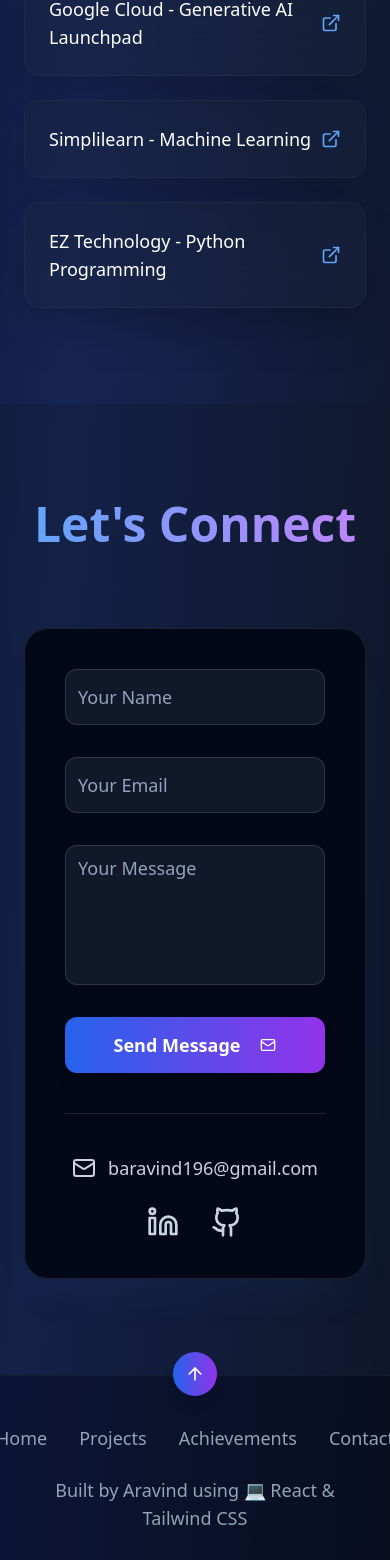
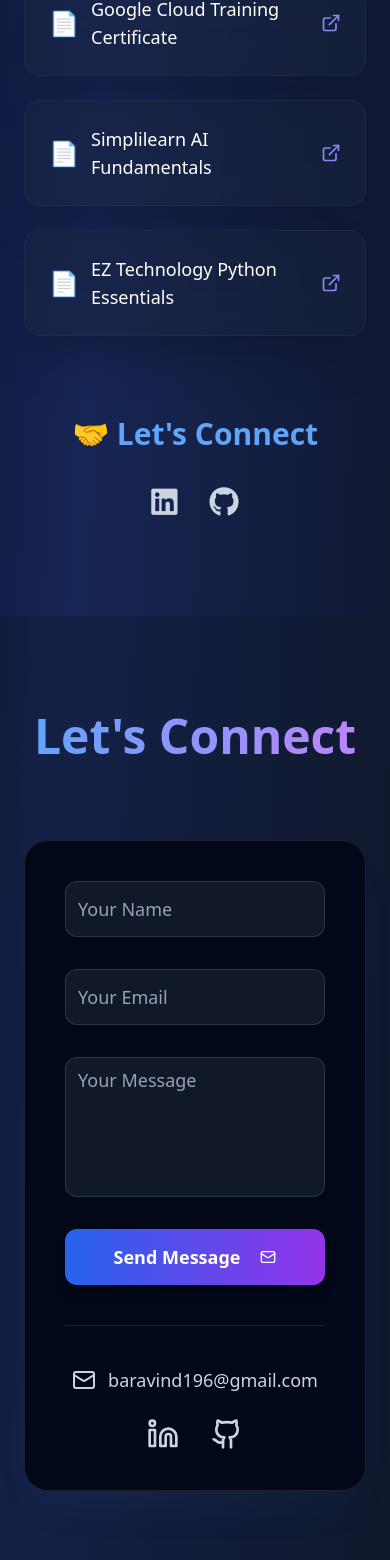
Before and after one commit to ARAVIND2017/aravind-portfolio-forge, a React (Vite) app: page / in a window 390 px wide. Shown: the part 5839-7399 px from the top of the page. Built offline with nearby package versions, Linux system fonts and the light colour scheme.

Commit message:
Add Certifications, Connect, and Footer sections
Implemented the Certifications, Let's Connect, and Footer sections, including styling, links, and Font Awesome integration.

```diff
--- a/index.html
+++ b/index.html
@@ -1,3 +1,4 @@
+
 <!DOCTYPE html>
 <html lang="en">
   <head>
@@ -15,6 +16,11 @@
     <meta name="twitter:card" content="summary_large_image" />
     <meta name="twitter:site" content="@lovable_dev" />
     <meta name="twitter:image" content="https://lovable.dev/opengraph-image-p98pqg.png" />
+
+    <link
+      rel="stylesheet"
+      href="https://cdnjs.cloudflare.com/ajax/libs/font-awesome/6.5.0/css/all.min.css"
+    />
   </head>
 
   <body>
--- a/src/components/sections/ExperienceSection.tsx
+++ b/src/components/sections/ExperienceSection.tsx
@@ -6,16 +6,19 @@ import { Badge } from '@/components/ui/badge';
 const ExperienceSection = () => {
   const certifications = [
     {
-      name: 'Google Cloud - Generative AI Launchpad',
-      url: 'https://www.cloudskillsboost.google/public_profiles/your-profile'
+      name: 'Google Cloud Training Certificate',
+      url: 'https://drive.google.com/file/d/12foAv3N_ldO80U8a29pj9emsT1KmlOcU/view',
+      icon: '📄'
     },
     {
-      name: 'Simplilearn - Machine Learning',
-      url: 'https://simplilearn.com/verify-certificate'
+      name: 'Simplilearn AI Fundamentals',
+      url: 'https://drive.google.com/file/d/17_Qrgd-sVUaQ9_AhR3-hf2fQLW0VjDe_/view',
+      icon: '📄'
     },
     {
-      name: 'EZ Technology - Python Programming',
-      url: 'https://eztechnology.com/certificates'
+      name: 'EZ Technology Python Essentials',
+      url: 'https://drive.google.com/file/d/1zM5CPKesxZTJJMh20pLMgG5Q5RhOaSBv/view',
+      icon: '📄'
     }
   ];
 
@@ -67,7 +70,7 @@ const ExperienceSection = () => {
             viewport={{ once: true }}
             id="certifications"
           >
-            <h3 className="text-4xl font-bold mb-12 text-blue-400">Certifications</h3>
+            <h3 className="text-4xl font-bold mb-12 text-blue-400">🎓 Certifications</h3>
             <div className="space-y-6">
               {certifications.map((cert, index) => (
                 <motion.a
@@ -75,18 +78,25 @@ const ExperienceSection = () => {
                   href={cert.url}
                   target="_blank"
                   rel="noopener noreferrer"
-                  whileHover={{ scale: 1.02 }}
-                  className="group glass-card hover-lift p-6 rounded-2xl border border-slate-700/30 hover:border-blue-500/40 transition-all duration-500 cursor-pointer block"
+                  initial={{ opacity: 0, y: 20 }}
+                  whileInView={{ opacity: 1, y: 0 }}
+                  transition={{ duration: 0.6, delay: index * 0.1 }}
+                  viewport={{ once: true }}
+                  whileHover={{ scale: 1.02, x: 4 }}
+                  className="group glass-card hover-lift p-6 rounded-2xl border border-slate-700/30 hover:border-indigo-500/40 transition-all duration-500 cursor-pointer block"
                 >
                   <div className="flex items-center justify-between">
-                    <p className="text-white text-lg font-medium group-hover:text-blue-400 transition-colors duration-300">
-                      {cert.name}
-                    </p>
+                    <div className="flex items-center space-x-3">
+                      <span className="text-2xl">{cert.icon}</span>
+                      <p className="text-white text-lg font-medium group-hover:text-indigo-400 transition-colors duration-300">
+                        {cert.name}
+                      </p>
+                    </div>
                     <motion.div
                       whileHover={{ scale: 1.2, rotate: 15 }}
                       transition={{ duration: 0.2 }}
                     >
-                      <ExternalLink className="h-5 w-5 text-blue-400 group-hover:text-blue-300 transition-colors duration-300" />
+                      <ExternalLink className="h-5 w-5 text-indigo-400 group-hover:text-indigo-300 transition-colors duration-300" />
                     </motion.div>
                   </div>
                 </motion.a>
@@ -94,6 +104,40 @@ const ExperienceSection = () => {
             </div>
           </motion.div>
         </div>
+
+        {/* Let's Connect Section */}
+        <motion.div
+          initial={{ opacity: 0, y: 30 }}
+          whileInView={{ opacity: 1, y: 0 }}
+          transition={{ duration: 0.6 }}
+          viewport={{ once: true }}
+          className="mt-20 text-center"
+          id="connect"
+        >
+          <h3 className="text-3xl font-bold mb-8 text-blue-400">🤝 Let's Connect</h3>
+          <div className="flex justify-center gap-8">
+            <motion.a
+              href="https://linkedin.com/in/aravind2107"
+              target="_blank"
+              rel="noopener noreferrer"
+              whileHover={{ scale: 1.2, y: -4 }}
+              className="text-slate-300 hover:text-blue-400 transition-all duration-300 text-3xl"
+              aria-label="LinkedIn"
+            >
+              <i className="fab fa-linkedin"></i>
+            </motion.a>
+            <motion.a
+              href="https://github.com/ARAVIND2017"
+              target="_blank"
+              rel="noopener noreferrer"
+              whileHover={{ scale: 1.2, y: -4 }}
+              className="text-slate-300 hover:text-blue-400 transition-all duration-300 text-3xl"
+              aria-label="GitHub"
+            >
+              <i className="fab fa-github"></i>
+            </motion.a>
+          </div>
+        </motion.div>
       </div>
     </section>
   );
--- a/src/components/sections/Footer.tsx
+++ b/src/components/sections/Footer.tsx
@@ -8,7 +8,7 @@ const Footer = () => {
   };
 
   return (
-    <footer className="bg-slate-950/50 py-12 border-t border-slate-800/50 relative">
+    <footer className="bg-slate-950/80 py-12 border-t border-slate-800/50 relative mt-24">
       <div className="container mx-auto px-6">
         {/* Back to Top Button */}
         <motion.button
@@ -20,65 +20,121 @@ const Footer = () => {
           <ArrowUp className="h-5 w-5" />
         </motion.button>
 
-        <div className="text-center">
-          {/* Footer Links */}
+        <div className="flex flex-col md:flex-row items-center justify-between gap-8">
+          {/* Left Info */}
           <motion.div
-            initial={{ opacity: 0, y: 20 }}
-            whileInView={{ opacity: 1, y: 0 }}
+            initial={{ opacity: 0, x: -20 }}
+            whileInView={{ opacity: 1, x: 0 }}
             transition={{ duration: 0.6 }}
             viewport={{ once: true }}
-            className="flex justify-center space-x-8 mb-6"
+            className="text-center md:text-left"
           >
-            <motion.a
-              href="#home"
-              whileHover={{ scale: 1.05, color: '#60a5fa' }}
-              className="text-slate-400 hover:text-blue-400 transition-all duration-300 text-lg"
-            >
-              Home
-            </motion.a>
-            <motion.a
-              href="#projects"
-              whileHover={{ scale: 1.05, color: '#60a5fa' }}
-              className="text-slate-400 hover:text-blue-400 transition-all duration-300 text-lg"
-            >
-              Projects
-            </motion.a>
-            <motion.a
-              href="#achievements"
-              whileHover={{ scale: 1.05, color: '#60a5fa' }}
-              className="text-slate-400 hover:text-blue-400 transition-all duration-300 text-lg"
-            >
-              Achievements
-            </motion.a>
-            <motion.a
-              href="#contact"
-              whileHover={{ scale: 1.05, color: '#60a5fa' }}
-              className="text-slate-400 hover:text-blue-400 transition-all duration-300 text-lg"
-            >
-              Contact
-            </motion.a>
+            <p className="text-lg text-slate-300">
+              Built by <span className="text-white font-semibold bg-gradient-to-r from-blue-400 to-purple-400 bg-clip-text text-transparent">B. Aravind</span>
+            </p>
+            <p className="text-sm text-slate-500 mt-1">
+              © {new Date().getFullYear()} All Rights Reserved
+            </p>
           </motion.div>
 
-          {/* Copyright */}
-          <motion.p
+          {/* Navigation */}
+          <motion.ul
             initial={{ opacity: 0, y: 20 }}
             whileInView={{ opacity: 1, y: 0 }}
             transition={{ duration: 0.6, delay: 0.2 }}
             viewport={{ once: true }}
-            className="text-slate-400 mb-6 text-lg"
+            className="flex flex-wrap gap-6 text-lg justify-center"
           >
-            Built by Aravind using 💻 React & Tailwind CSS
-          </motion.p>
-          <motion.p
-            initial={{ opacity: 0, y: 20 }}
-            whileInView={{ opacity: 1, y: 0 }}
+            <li>
+              <motion.a
+                href="#home"
+                whileHover={{ scale: 1.05, color: '#60a5fa' }}
+                className="text-slate-400 hover:text-indigo-400 transition-all duration-300"
+              >
+                Home
+              </motion.a>
+            </li>
+            <li>
+              <motion.a
+                href="#projects"
+                whileHover={{ scale: 1.05, color: '#60a5fa' }}
+                className="text-slate-400 hover:text-indigo-400 transition-all duration-300"
+              >
+                Projects
+              </motion.a>
+            </li>
+            <li>
+              <motion.a
+                href="#achievements"
+                whileHover={{ scale: 1.05, color: '#60a5fa' }}
+                className="text-slate-400 hover:text-indigo-400 transition-all duration-300"
+              >
+                Achievements
+              </motion.a>
+            </li>
+            <li>
+              <motion.a
+                href="#certifications"
+                whileHover={{ scale: 1.05, color: '#60a5fa' }}
+                className="text-slate-400 hover:text-indigo-400 transition-all duration-300"
+              >
+                Certifications
+              </motion.a>
+            </li>
+            <li>
+              <motion.a
+                href="#contact"
+                whileHover={{ scale: 1.05, color: '#60a5fa' }}
+                className="text-slate-400 hover:text-indigo-400 transition-all duration-300"
+              >
+                Contact
+              </motion.a>
+            </li>
+          </motion.ul>
+
+          {/* Social Icons */}
+          <motion.div
+            initial={{ opacity: 0, x: 20 }}
+            whileInView={{ opacity: 1, x: 0 }}
             transition={{ duration: 0.6, delay: 0.4 }}
             viewport={{ once: true }}
-            className="text-slate-500"
+            className="flex gap-6 items-center justify-center"
           >
-            © 2025 B. Aravind • All Rights Reserved
-          </motion.p>
+            <motion.a
+              href="https://github.com/ARAVIND2017"
+              target="_blank"
+              rel="noopener noreferrer"
+              aria-label="GitHub"
+              whileHover={{ scale: 1.2, y: -2 }}
+              className="text-slate-400 hover:text-white transition-all duration-300"
+            >
+              <i className="fa-brands fa-github text-2xl"></i>
+            </motion.a>
+            <motion.a
+              href="https://linkedin.com/in/aravind2107"
+              target="_blank"
+              rel="noopener noreferrer"
+              aria-label="LinkedIn"
+              whileHover={{ scale: 1.2, y: -2 }}
+              className="text-slate-400 hover:text-white transition-all duration-300"
+            >
+              <i className="fa-brands fa-linkedin text-2xl"></i>
+            </motion.a>
+          </motion.div>
         </div>
+
+        {/* Bottom section with additional info */}
+        <motion.div
+          initial={{ opacity: 0, y: 20 }}
+          whileInView={{ opacity: 1, y: 0 }}
+          transition={{ duration: 0.6, delay: 0.6 }}
+          viewport={{ once: true }}
+          className="text-center mt-8 pt-8 border-t border-slate-800/50"
+        >
+          <p className="text-slate-500 text-sm">
+            Built with 💻 React & Tailwind CSS • Designed with ❤️
+          </p>
+        </motion.div>
       </div>
     </footer>
   );
```
